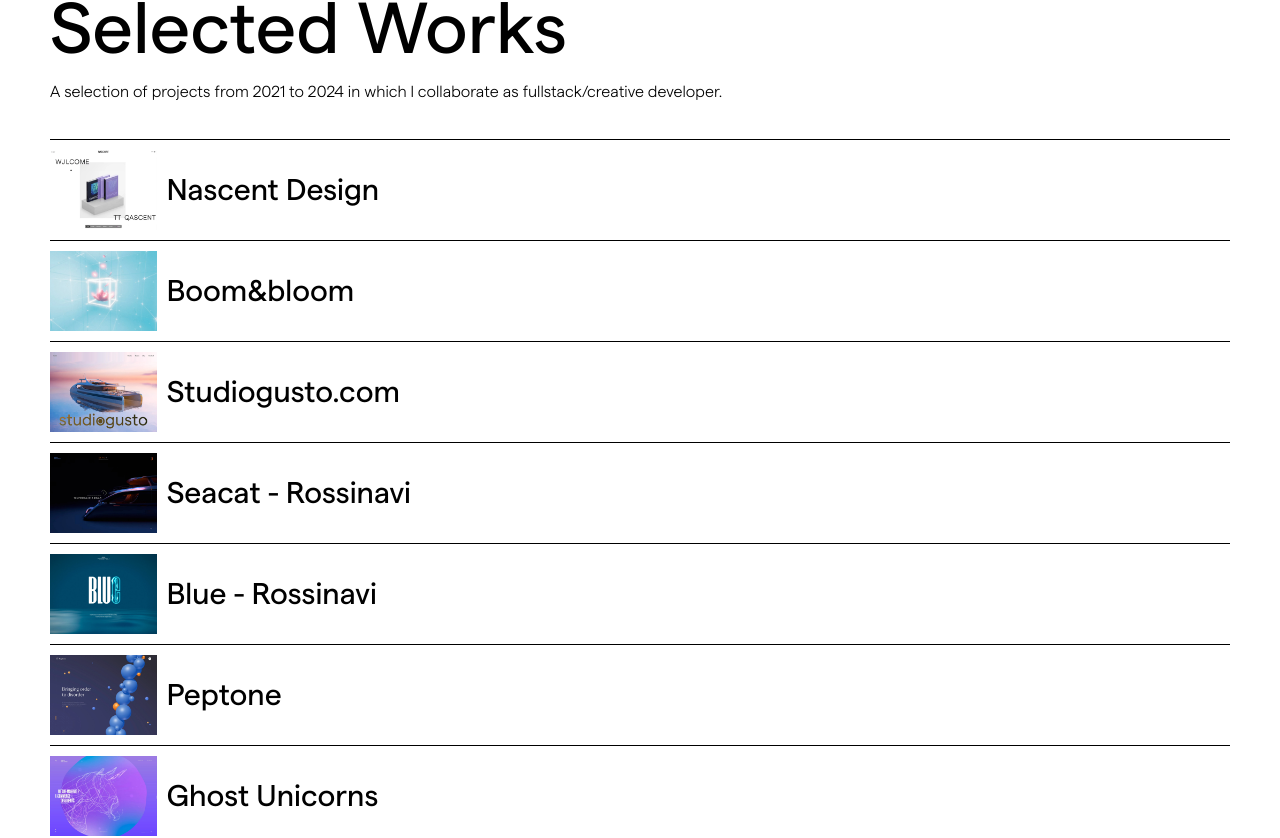
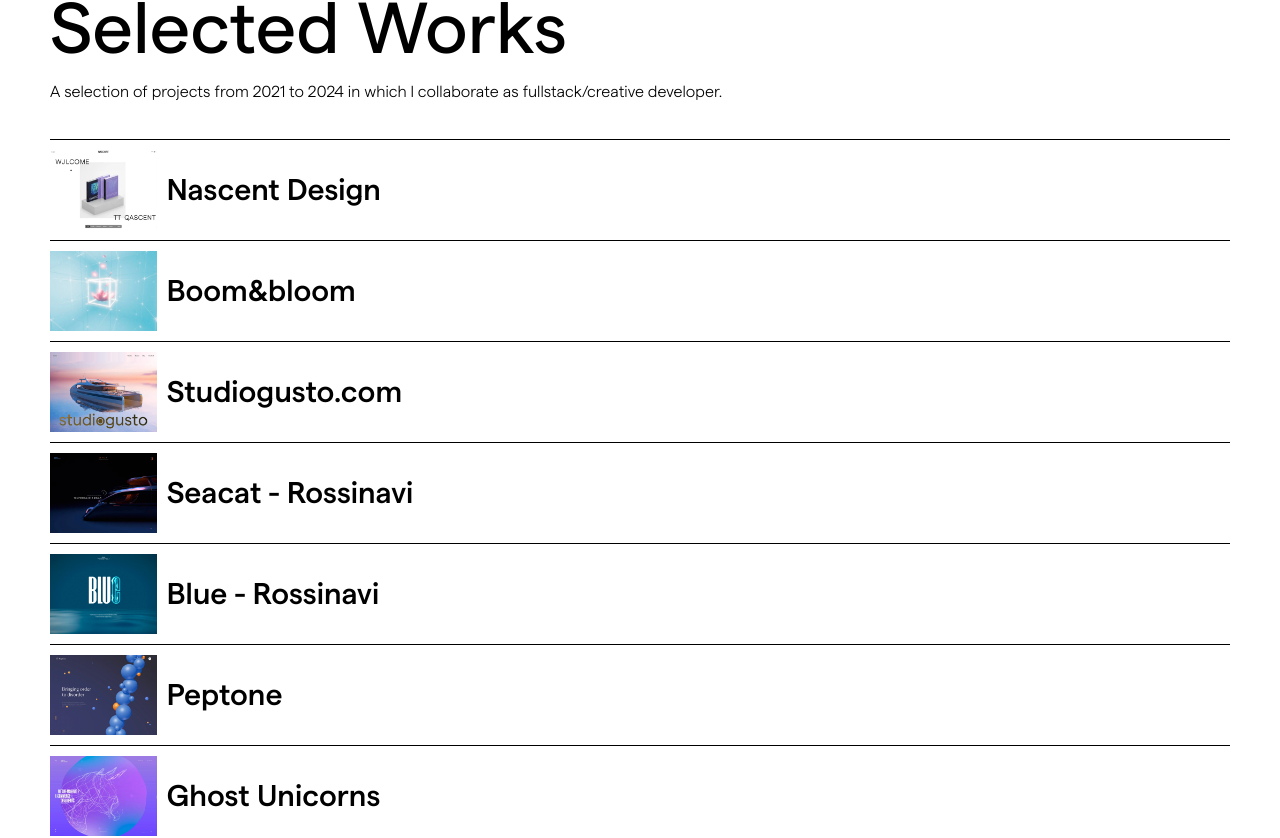
Before and after one commit to pronoia9/portfolio-supah, a React (Vite) app: page / in a window 1280 px wide. Shown: the part 1165-2003 px from the top of the page. Built offline with nearby package versions, Linux system fonts and the light colour scheme.

Commit message:
change font weight

```diff
--- a/src/components/Containers.jsx
+++ b/src/components/Containers.jsx
@@ -40,7 +40,7 @@
   &,
   a {
     font-size: 3rem;
-    font-weight: 500;
+    font-weight: 600;
 
     @media (max-width: 440px) {
       font-size: 2rem;
@@ -98,7 +98,8 @@
 `;
 
 export const WorkContainer = styled(ShowcaseContainer)`
-  &, a {
+  &,
+  a {
     font-size: 1.8rem;
   }
 
```
